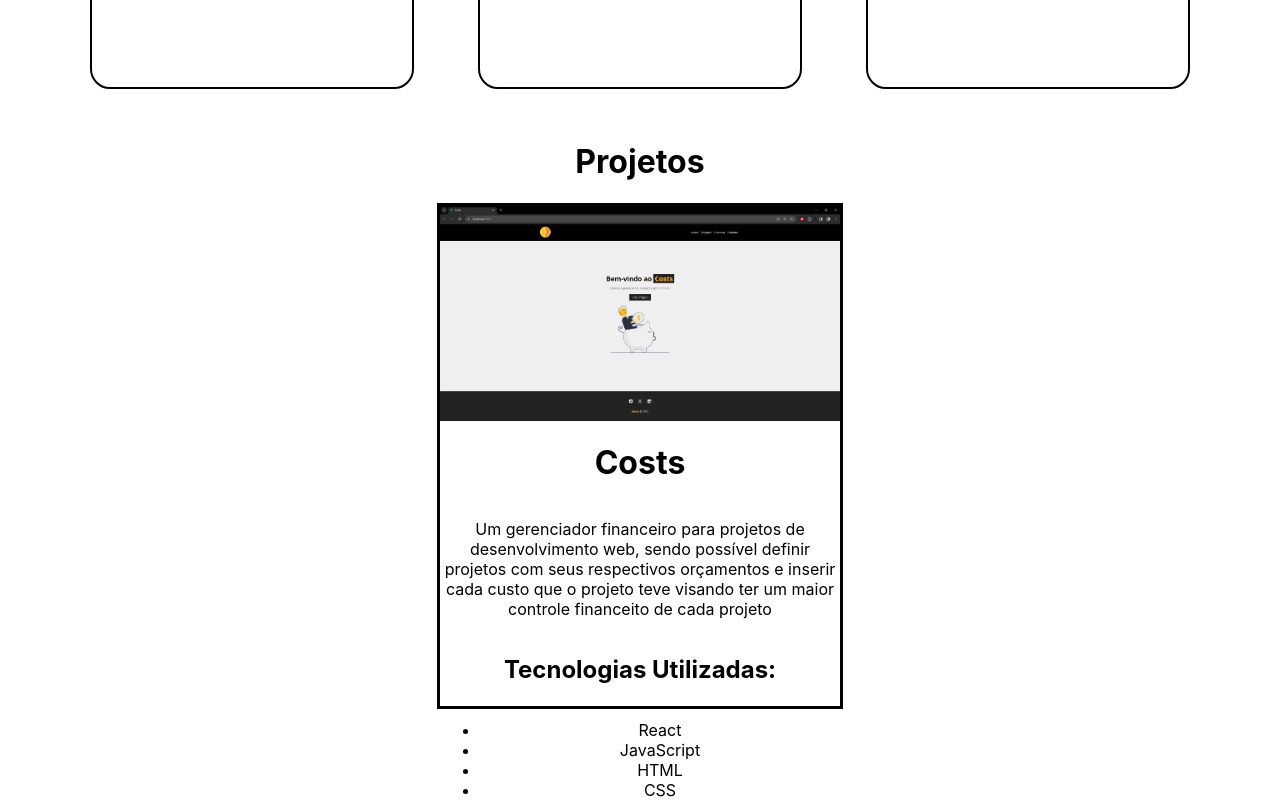
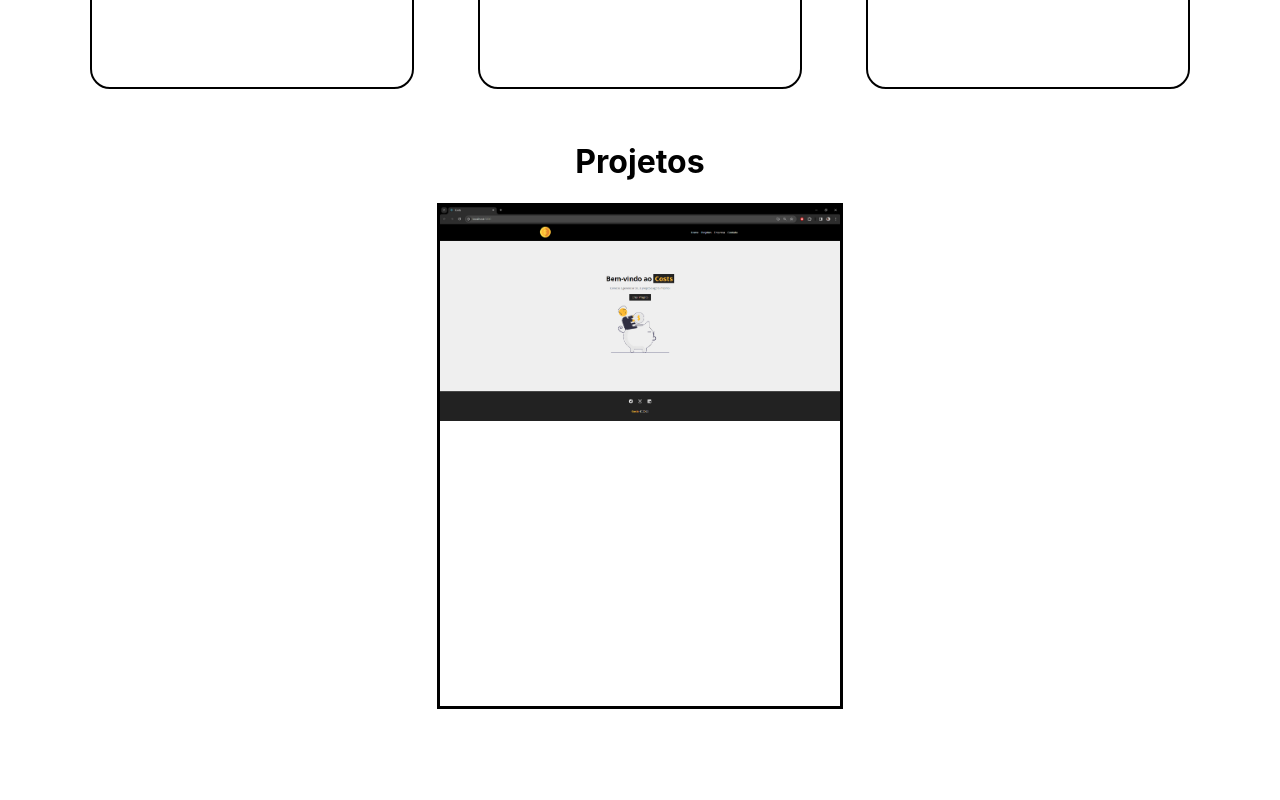
Before and after one commit to daniel-trindade/portfolio, a React (Create React App) app: page / in a window 1280 px wide. Shown: the part 1837-2637 px from the top of the page. After the commit the page ends 2546 px from the top, so only its background shows below. Built offline with nearby package versions, Linux system fonts and the light colour scheme.

Commit message:
implantação do Transition

```diff
--- a/src/components/ProjBox.jsx
+++ b/src/components/ProjBox.jsx
@@ -1,10 +1,23 @@
+import { useState } from 'react'
+
 import styles from './ProjBox.module.css'
 
 const ProjBox = ({img, title, techs, description}) =>{
 
+  const [showDescription, setShowDescription] = useState(false)
+
   return(
-    <div className={styles.projContainer}>
+    <div
+      className={styles.projContainer}
+      onMouseEnter={() => setShowDescription(true)}
+      onMouseLeave={() => setShowDescription(false)}
+    >
+
+
+      {!showDescription ? (
         <img src={img} alt="imagem de capa do projeto" />
+      ) : (
+        <div>
           <h1>{title}</h1>
           <p>{description}</p>
           <h2>Tecnologias Utilizadas:</h2>
@@ -14,6 +27,13 @@ const ProjBox = ({img, title, techs, description}) =>{
             ))}
           </ul>
         </div>
+
+
+      )}
+
+
+
+    </div>
   )
 
 }
```
Lines whose indentation alone changed are shown as unchanged.
